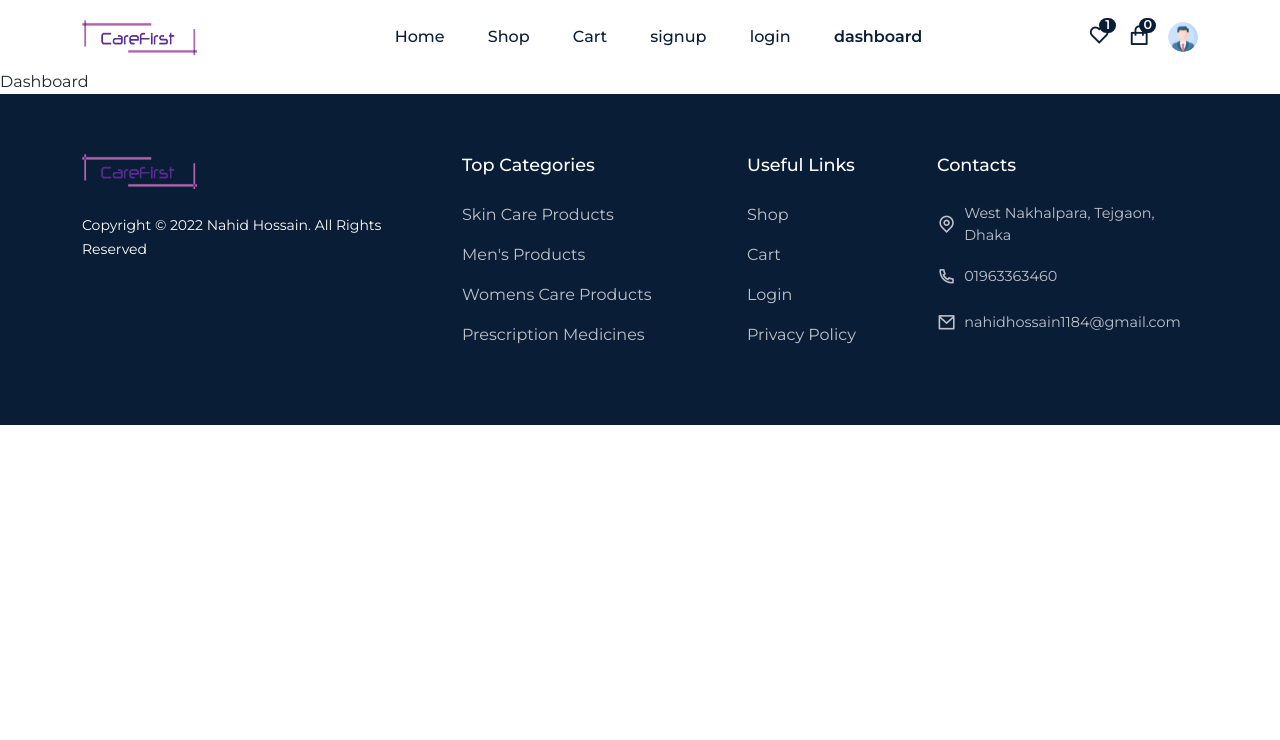
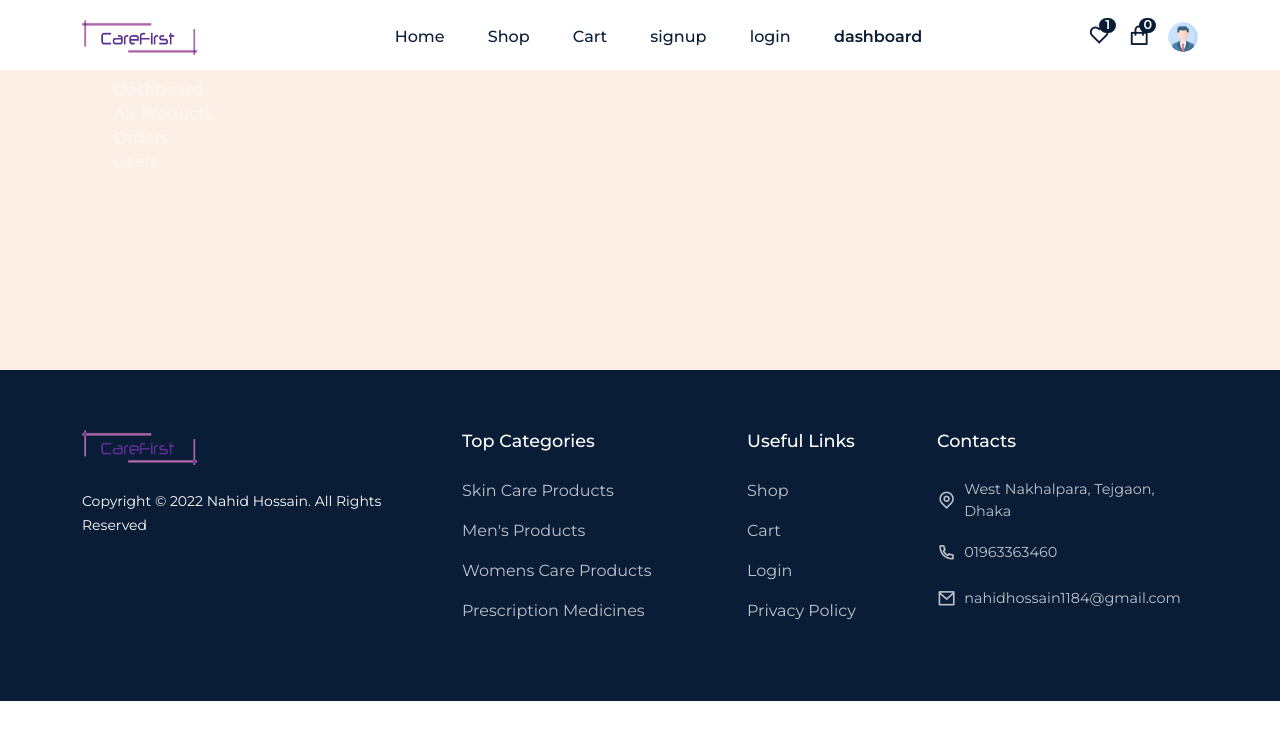
Before and after one commit to floatingnahid22/Job-Assignment, a React (Create React App) app in the folder healthos_task/: page /dashboard in a window 1280 px wide. Shown: the top 740 px of the page. Built offline with nearby package versions, Linux system fonts and the light colour scheme.

Commit message:
admin-portion partially done

```diff
--- a/healthos_task/src/admin/Dashboard.jsx
+++ b/healthos_task/src/admin/Dashboard.jsx
@@ -1,7 +1,47 @@
 import React from "react";
+import { Container, Row, Col } from "reactstrap";
+import { NavLink } from "react-router-dom";
+import "../styles/dashboard.css";
+
+const admin__nav = [
+  {
+    display: "Dashboard",
+    path: "/dashboard",
+  },
+  {
+    display: "All-Products",
+    path: "/dashboard/all-products",
+  },
+  {
+    display: "Orders",
+    path: "/dashboard/orders",
+  },
+  {
+    display: "Users",
+    path: "/dashboard/users",
+  },
+];
 
 const Dashboard = () => {
-  return <div>Dashboard</div>;
+  return (
+    <section className="admin__menu p-2">
+      <Container>
+        <Row>
+          <Col>
+            <div className="admin__navigation">
+              <ul className="admin__menu-list">
+                {admin__nav.map((item, index) => (
+                  <li className="admin__menu-item" key={index}>
+                    <NavLink to={item.path}>{item.display}</NavLink>
+                  </li>
+                ))}
+              </ul>
+            </div>
+          </Col>
+        </Row>
+      </Container>
+    </section>
+  );
 };
 
 export default Dashboard;
--- /dev/null
+++ b/healthos_task/src/styles/dashboard.css
@@ -0,0 +1,14 @@
+.admin__menu {
+  width: 100%;
+  height: 300px;
+  background: var(--card-bg-01);
+}
+
+.admin__navigation {
+  text-align: left;
+}
+
+.admin__menu-list {
+  text-align: left;
+  column-gap: 2.7rem;
+}
```
